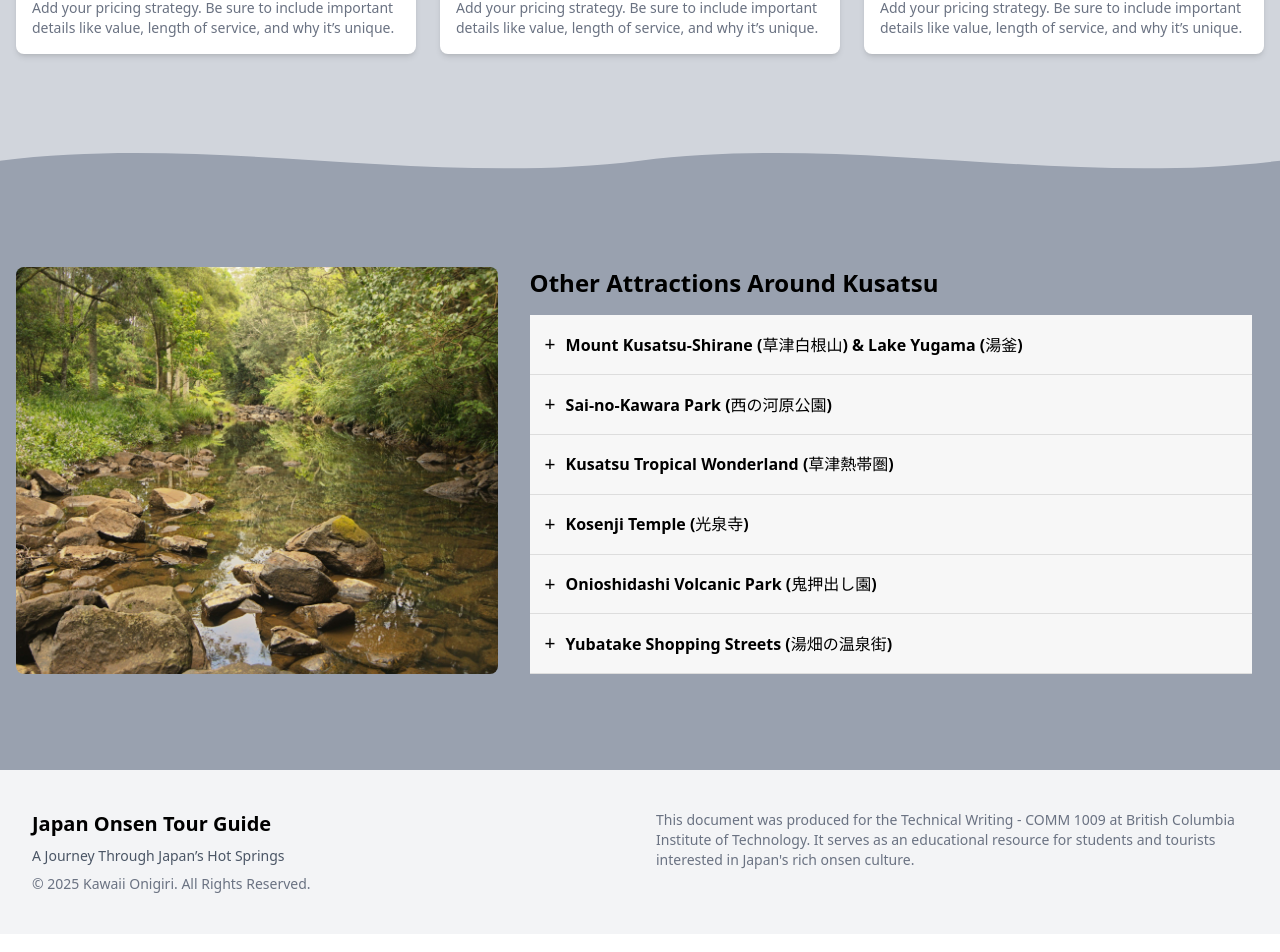
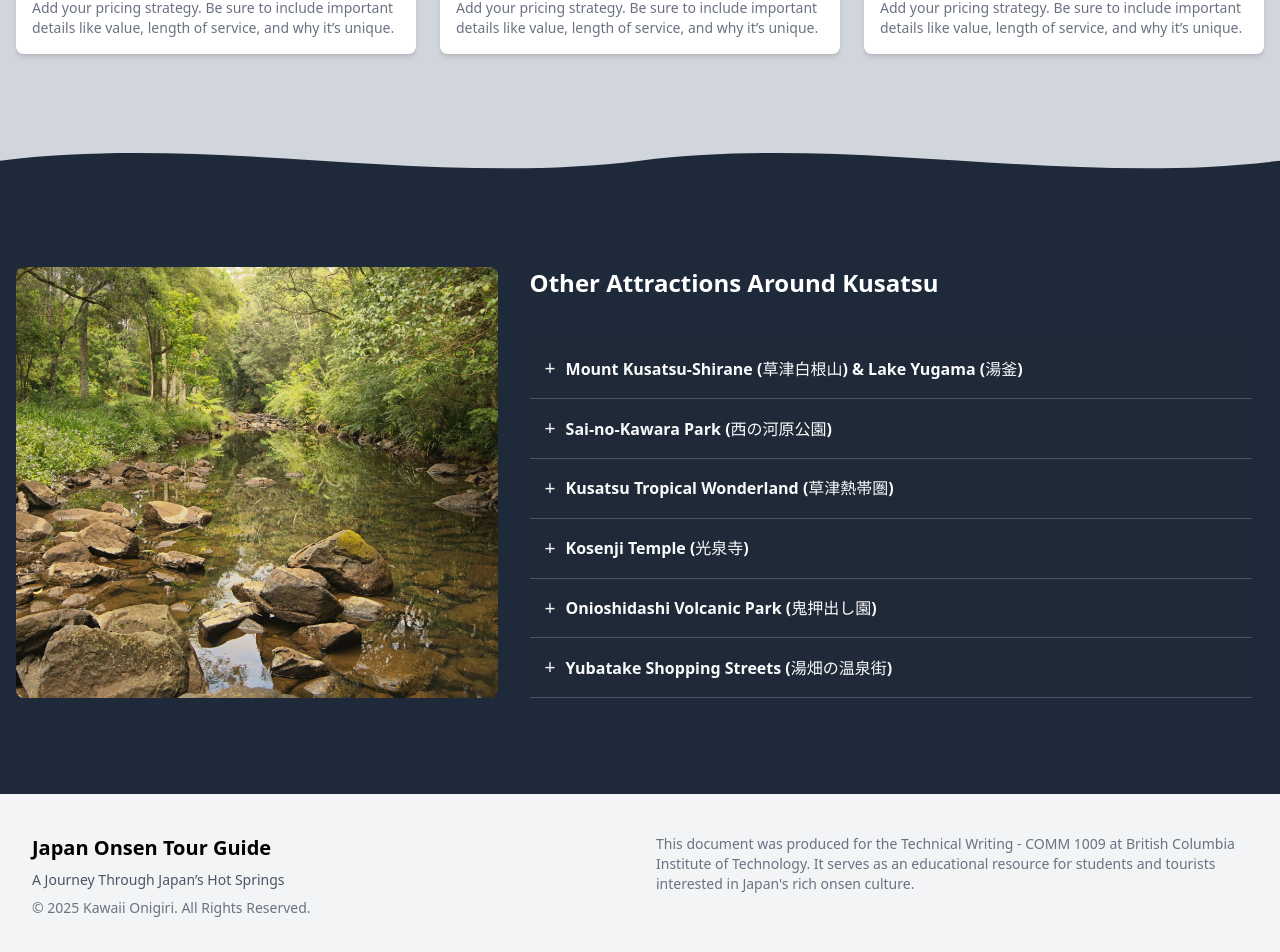
Before and after one commit to elriot/JapanOnsenTour, a React (Vite) app in the folder japan-onsen-tour/: page /JapanOnsenTour/kusatsu in a window 1280 px wide. Shown: the part 2912-3864 px from the top of the page. Built offline with nearby package versions, Linux system fonts and the light colour scheme.

Commit message:
Edited Accordion Style

```diff
--- a/japan-onsen-tour/src/components/Accordion.css
+++ b/japan-onsen-tour/src/components/Accordion.css
@@ -1,27 +1,29 @@
 .accordion-item {
-    border-bottom: 1px solid #ddd;
+    border-bottom: 1px solid #4B5563; /* Tailwind의 gray-700 비슷 */
 }
 
 .accordion-header {
     cursor: pointer;
     padding: 15px;
-    background-color: #f7f7f7;
+    background-color: #1F2937; /* Tailwind의 gray-800 */
     display: flex;
     align-items: center;
     transition: background-color 0.3s ease;
 }
 
 .accordion-header:hover {
-    background-color: #eee;
+    background-color: #374151; /* Tailwind의 gray-700 */
 }
 
 .icon {
     margin-right: 10px;
     font-size: 1.2em;
+    color: #F9FAFB; /* Tailwind의 gray-50 (거의 흰색) */
 }
 
 .title {
     font-weight: bold;
+    color: #F9FAFB; /* Tailwind의 gray-50 */
 }
 
 .accordion-content {
@@ -31,5 +33,6 @@
 
 .accordion-inner {
     padding: 15px;
-    background-color: #fff;
+    background-color: #111827; /* Tailwind의 gray-900 */
+    color: #F9FAFB; /* Tailwind의 gray-50 */
 }
--- a/japan-onsen-tour/src/components/AttractionsSection.jsx
+++ b/japan-onsen-tour/src/components/AttractionsSection.jsx
@@ -27,7 +27,7 @@ function AttractionsSection({
         {/* Text */}
         <div className={`md:w-3/5 ${mdPaddingClass}`}>
           {title && (
-            <p className={`text-2xl font-semibold pl-${paddingSize} pb-10`}>
+            <p className={`text-2xl font-semibold pl-${paddingSize} pb-10 text-white`}>
               {title}
             </p>
           )}
--- a/japan-onsen-tour/src/pages/kusatsu/KusatsuAttractions.jsx
+++ b/japan-onsen-tour/src/pages/kusatsu/KusatsuAttractions.jsx
@@ -39,7 +39,7 @@ function KusatsuAttractions({ className = "" }) {
   return (
     <AttractionsSection
       className={className}
-      title=""
+      title="Other Attractions Around Kusatsu"
       imageSrc={img}
       imageAlt="onsen"
       paddingSize={paddingSize}
@@ -53,9 +53,9 @@ function KusatsuAttractions({ className = "" }) {
               borderRadius: "8px",
             }}
           >
-            <h2 className="text-2xl font-semibold mb-4">
+            {/* <h2 className="text-2xl font-semibold mb-4">
               Other Attractions Around Kusatsu
-            </h2>
+            </h2> */}
             <Accordion items={accordionItems} />
           </div>
         </>
--- a/japan-onsen-tour/src/pages/kusatsu/KusatsuOnsenPage.jsx
+++ b/japan-onsen-tour/src/pages/kusatsu/KusatsuOnsenPage.jsx
@@ -33,10 +33,10 @@ function KusatsuOnsenPage({ className = "" }) {
 
       <SectionSeparatorWave
         className="bg-gray-300"
-        fillColorClass="fill-gray-400"
+        fillColorClass="fill-gray-800"
       />
 
-	  <KusatsuAttractions className="bg-gray-400" />
+	  <KusatsuAttractions className="bg-gray-800" />
     </div>
   );
 }
```
Also changed, not shown: japan-onsen-tour/src/components/Accordion.jsx (indentation only).
